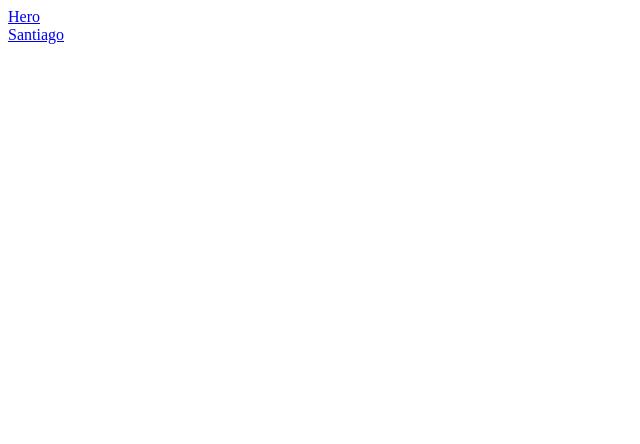
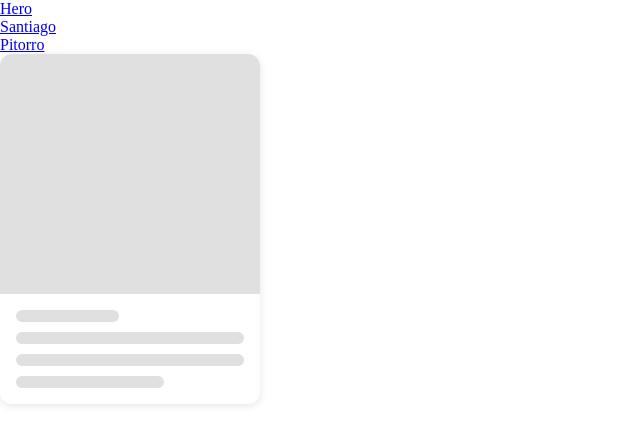
Before and after one commit to ProSachi/repositorio-salvaje-, a React (Vite) app: page /TarjetaVacia in a window 1280 px wide. Before the commit this address had no page. Shown: the top 444 px of the page, without its empty margins (0-640 px from the left). Built offline with nearby package versions, Linux system fonts and the light colour scheme.

Commit message:
Pitorro crea una tarjeta vacia

```diff
--- a/src/App.jsx
+++ b/src/App.jsx
@@ -2,6 +2,7 @@ import './App.css'
 import { BrowserRouter, Routes, Route, Link } from 'react-router-dom'
 import Santiago from './components/Santiago'
 import Hero from './components/Hero'
+import TarjetaVacia from './components/TarjetaVacia/TarjetaVacia'
 
 function App() {
 
@@ -12,11 +13,16 @@ function App() {
         <br />
         <Link to="/santiago"> Santiago </Link>
         <br />
+        <Link to="/TarjetaVacia"> Pitorro </Link>
+        <br />
+
 
 
         <Routes>
           <Route path="/hero" element={<Hero />} />
           <Route path="/santiago" element={<Santiago />} />
+          <Route path="/TarjetaVacia" element={<TarjetaVacia />} />
+
         </Routes>
 
       </BrowserRouter>
--- /dev/null
+++ b/src/components/TarjetaVacia/TarjetaVacia.css
@@ -0,0 +1,27 @@
+.tarjeta-vacia {
+  width: 260px;
+  cursor: default;
+}
+
+.tarjeta-vacia-imagen {
+  height: 240px;
+  background: var(--code-bg);
+}
+
+.tarjeta-vacia-linea {
+  display: block;
+  height: 12px;
+  border-radius: 6px;
+  background: var(--code-bg);
+  margin: 0 0 10px;
+  width: 100%;
+}
+
+.tarjeta-vacia-linea.corta {
+  width: 45%;
+}
+
+.tarjeta-vacia-linea.media {
+  width: 65%;
+  margin-bottom: 0;
+}
--- /dev/null
+++ b/src/components/TarjetaVacia/TarjetaVacia.jsx
@@ -0,0 +1,17 @@
+import './TarjetaVacia.css'
+
+function TarjetaVacia() {
+  return (
+    <article className="tarjeta-producto tarjeta-vacia">
+      <div className="tarjeta-vacia-imagen" />
+      <div className="tarjeta-producto-info">
+        <span className="tarjeta-vacia-linea corta" />
+        <span className="tarjeta-vacia-linea" />
+        <span className="tarjeta-vacia-linea" />
+        <span className="tarjeta-vacia-linea media" />
+      </div>
+    </article>
+  )
+}
+
+export default TarjetaVacia
--- a/src/index.css
+++ b/src/index.css
@@ -0,0 +1,20 @@
+:root {
+  --code-bg: #e0e0e0;
+}
+
+* {
+  margin: 0;
+  padding: 0;
+  box-sizing: border-box;
+}
+
+.tarjeta-producto {
+  background: #fff;
+  border-radius: 12px;
+  overflow: hidden;
+  box-shadow: 0 2px 8px rgba(0, 0, 0, 0.1);
+}
+
+.tarjeta-producto-info {
+  padding: 16px;
+}
```
Also changed, not shown: 1 other file (tests, documents, lock files or other folders).
